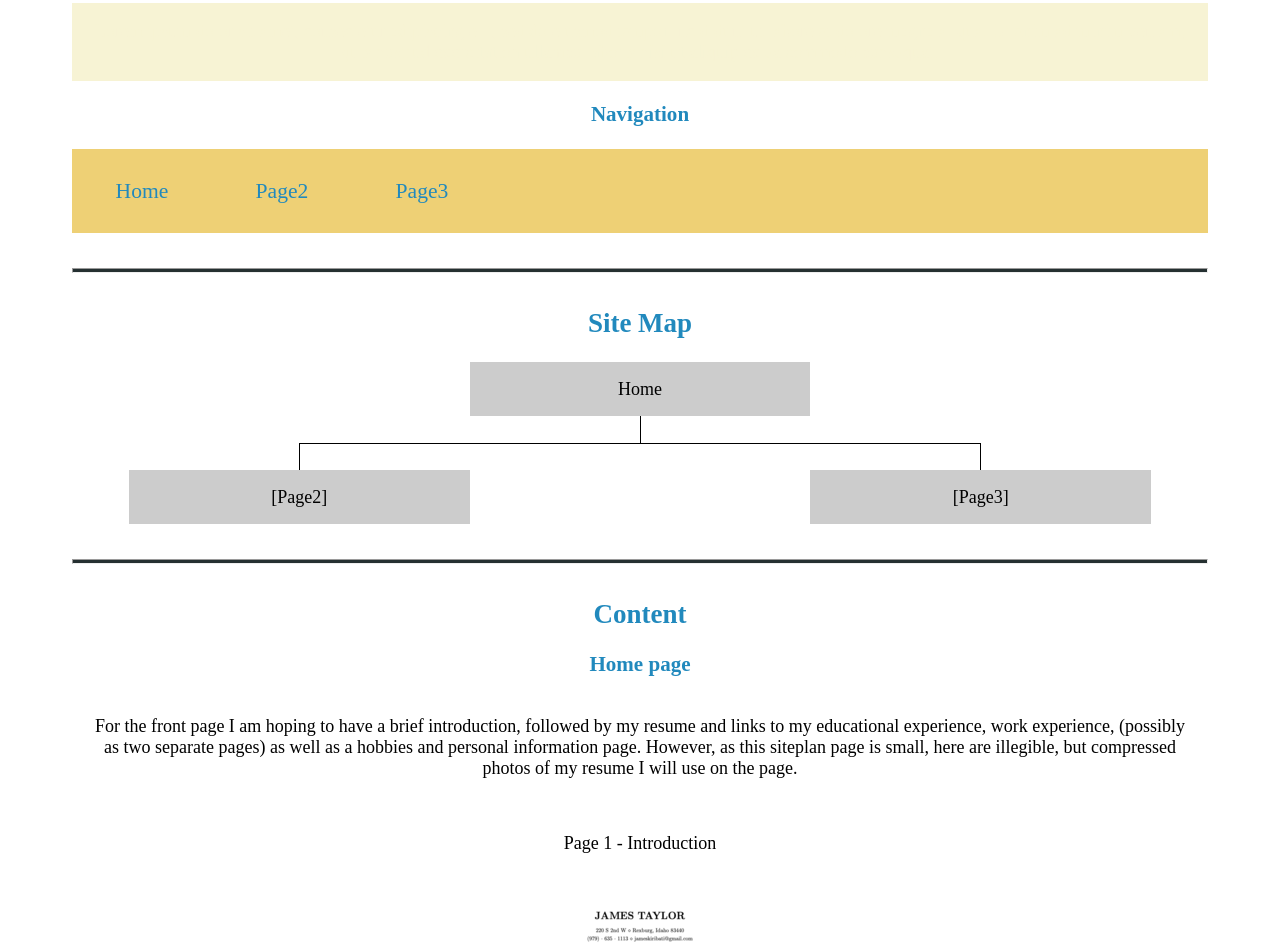
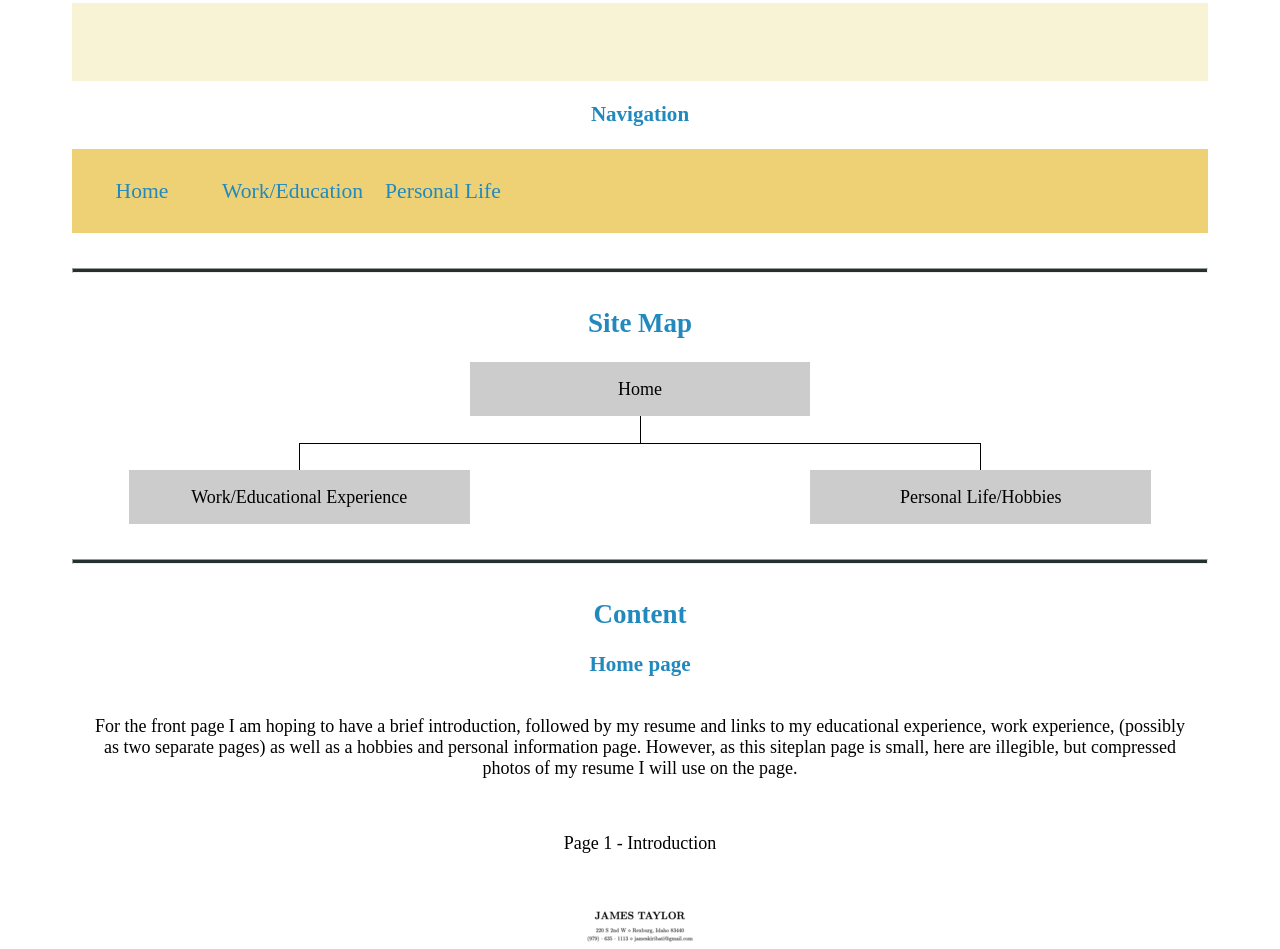
Before and after one commit to jtayloriii/wdd130web, a plain HTML site: page personal_website/site-plan.html in a window 1280 px wide. Shown: the part 2170-3119 px from the top of the page. Drawn offline with Linux system fonts and the light colour scheme; a web font is replaced by a local one.

Commit message:
placeholder change

```diff
--- a/personal_website/site-plan.html
+++ b/personal_website/site-plan.html
@@ -99,8 +99,8 @@
       <!-- Think about how you want your navigation bar to look. In the site-plan.css file change the colors to your colors to get the look you desire. -->
       <nav>
         <a href="#">Home</a>
-        <a href="#">Page2</a>
-        <a href="#">Page3</a>
+        <a href="#">Work/Education</a>
+        <a href="#">Personal Life</a>
       </nav>
       <hr>
       <h2>
@@ -111,10 +111,10 @@
           Home
         </div>
         <div class="sm-page2">
-          [Page2] <!-- change this -->
+          Work/Educational Experience <!-- change this -->
         </div>
         <div class="sm-page3">
-          [Page3]  <!-- change this -->
+          Personal Life/Hobbies  <!-- change this -->
         </div>
 
         <div class="top">
```
